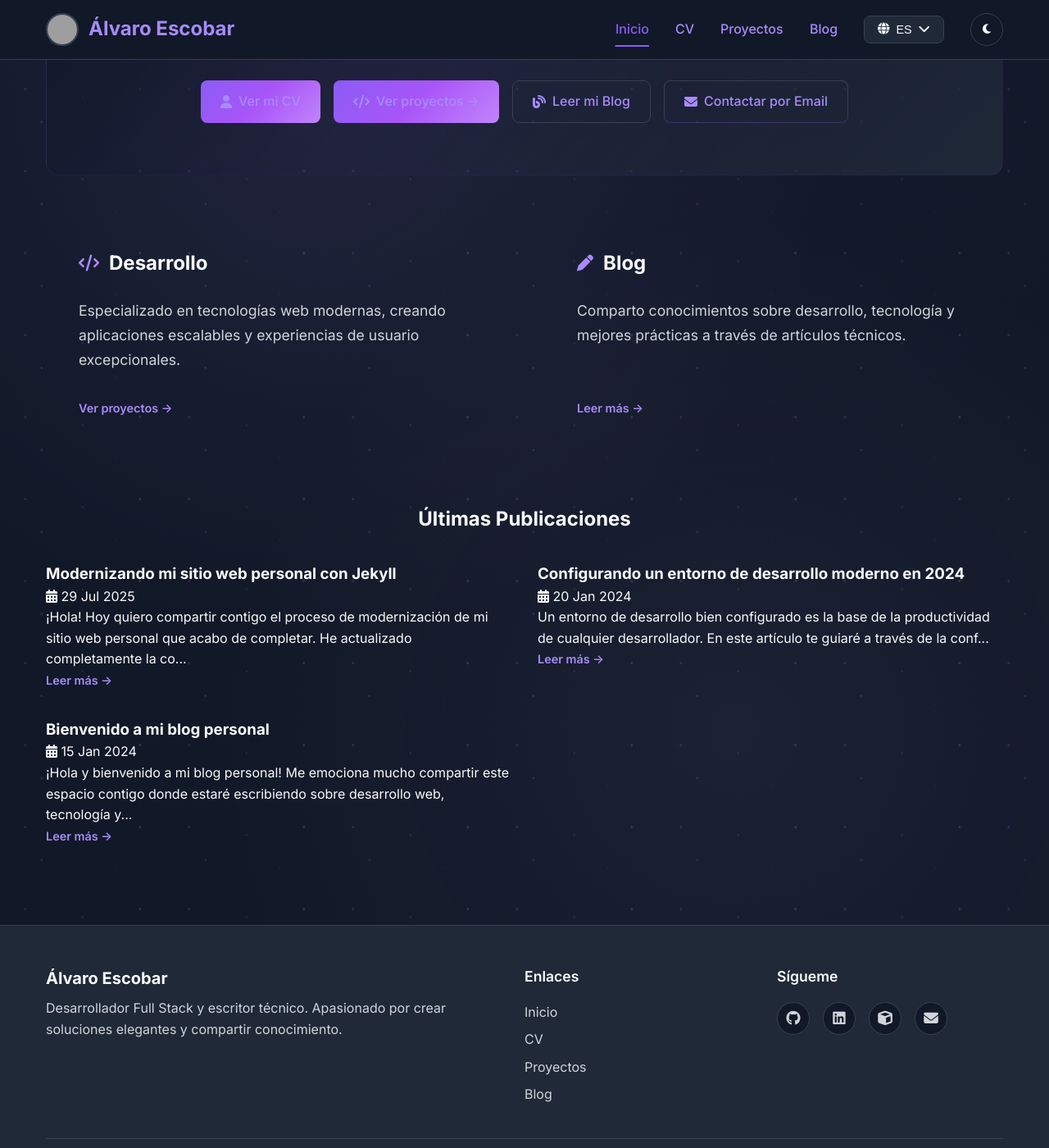
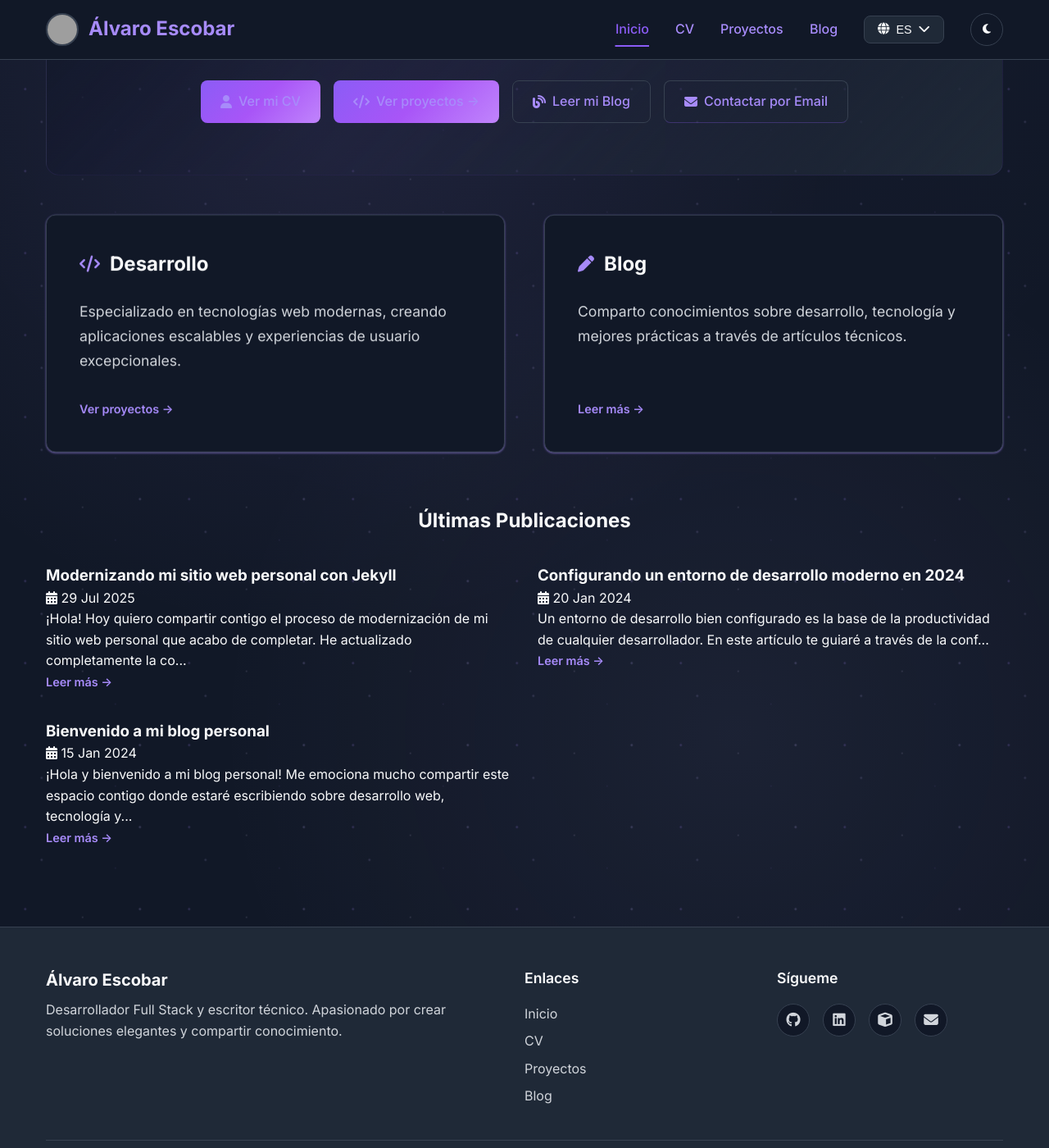
Before and after one commit to l3onkers/l3onkers.github.io, a Jekyll site: the page built from index.html, in a window 1280 px wide and 1400 px high, scrolled down 415 px. Shown: the whole window at 82% size. Built offline with Jekyll 4.4.1, drawn with Linux system fonts in a browser that asks for light colours; grey boxes are pictures that could not be loaded.

Commit message:
🎨 Aplicar estilo de project-card a las tarjetas principales
- Las tarjetas de la home ahora tienen el mismo estilo visual que las project-card
- Añadidos: background, border-radius, box-shadow, border, animación float
- Efectos hover con elevación y sombra mejorada
- Animación float con delay alternado para efecto visual dinámico
- Mantenida funcionalidad clickable completa

```diff
--- a/assets/css/style.css
+++ b/assets/css/style.css
@@ -412,11 +412,27 @@ a:active {
 
 .home-sections .card {
   position: relative;
+  background: var(--bg-color);
+  border-radius: 12px;
+  overflow: hidden;
+  box-shadow: var(--shadow);
+  transition: var(--transition);
+  border: 1px solid var(--border-color);
+  animation: float 6s ease-in-out infinite;
   padding: 2.5rem;
   min-height: 200px;
   display: flex;
   flex-direction: column;
   justify-content: space-between;
+}
+
+.home-sections .card:hover {
+  transform: translateY(-4px);
+  box-shadow: var(--shadow-lg);
+}
+
+.home-sections .card:nth-child(2n) {
+  animation-delay: -2s;
 }
 
 .home-sections .card h3 {
```
